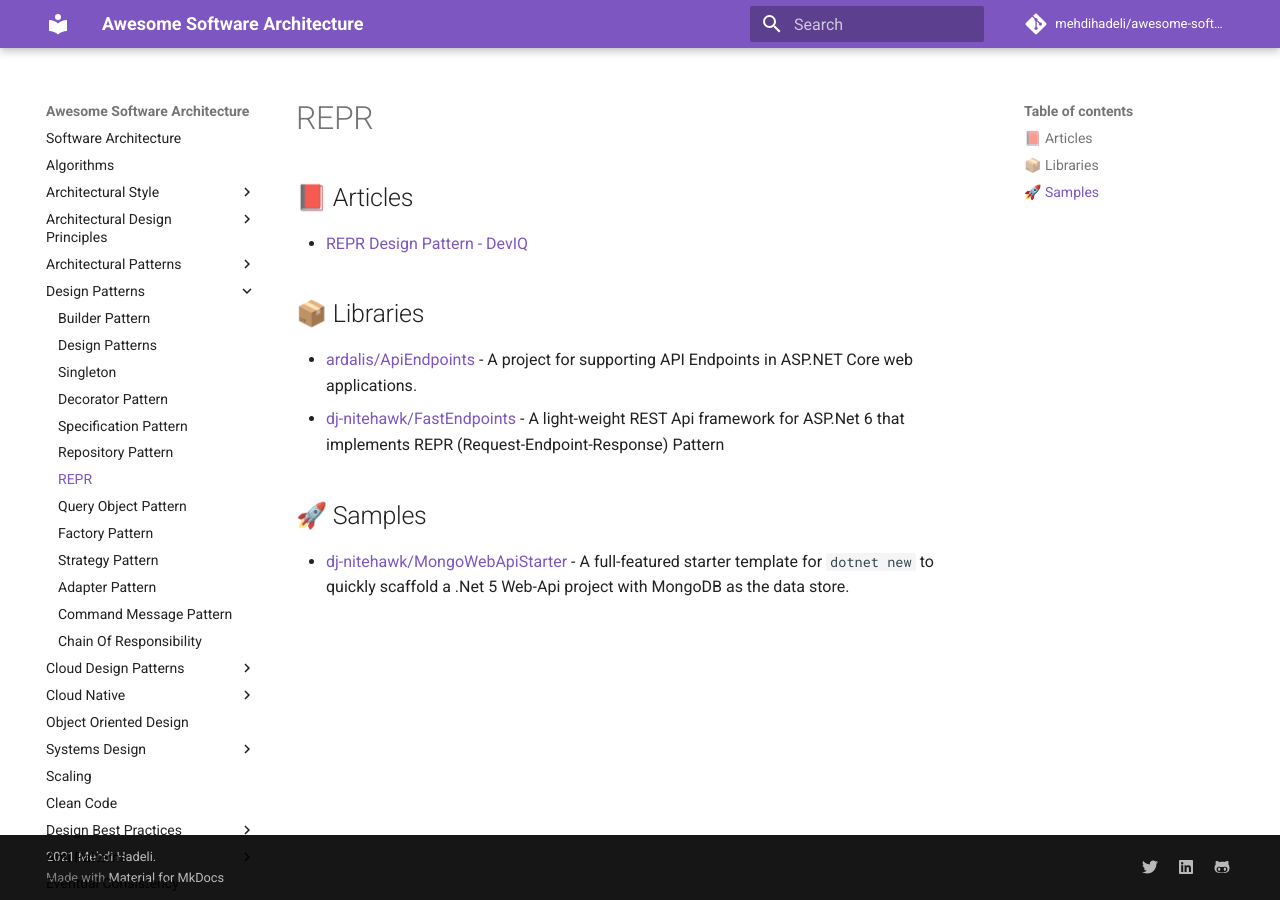
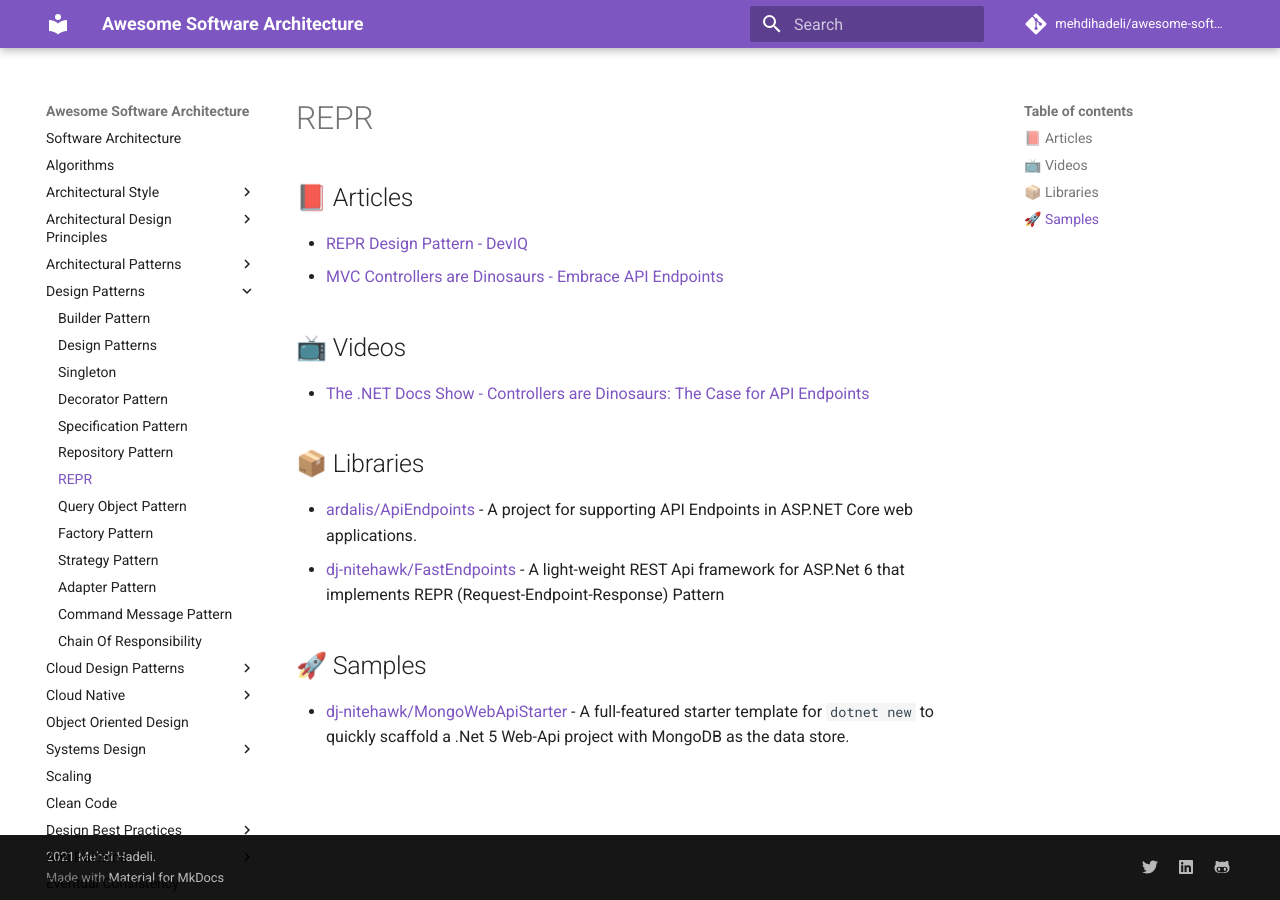
Before and after one commit to mehdihadeli/awesome-software-architecture, an MkDocs documentation site: the page built from docs/design-patterns/repr.md, in a window 1280 px wide. Built offline with MkDocs 1.6.1 and Material for MkDocs 9.7.7, drawn with Linux system fonts in a browser that asks for light colours; comment, search, counter and statistics services are not loaded.

Commit message:
adding some new links

```diff
--- a/docs/design-patterns/repr.md
+++ b/docs/design-patterns/repr.md
@@ -2,7 +2,10 @@
 
 ## 📕 Articles
  - [REPR Design Pattern - DevIQ](https://deviq.com/design-patterns/repr-design-pattern)
+ - [MVC Controllers are Dinosaurs - Embrace API Endpoints](https://ardalis.com/mvc-controllers-are-dinosaurs-embrace-api-endpoints/)
 
+## 📺 Videos
+- [The .NET Docs Show - Controllers are Dinosaurs: The Case for API Endpoints](https://www.youtube.com/watch?v=9oroj2TmxBs)
 ## 📦 Libraries
 - [ardalis/ApiEndpoints](https://github.com/ardalis/ApiEndpoints) - A project for supporting API Endpoints in ASP.NET Core web applications.
 - [dj-nitehawk/FastEndpoints](https://github.com/dj-nitehawk/FastEndpoints) - A light-weight REST Api framework for ASP.Net 6 that implements REPR (Request-Endpoint-Response) Pattern
```
